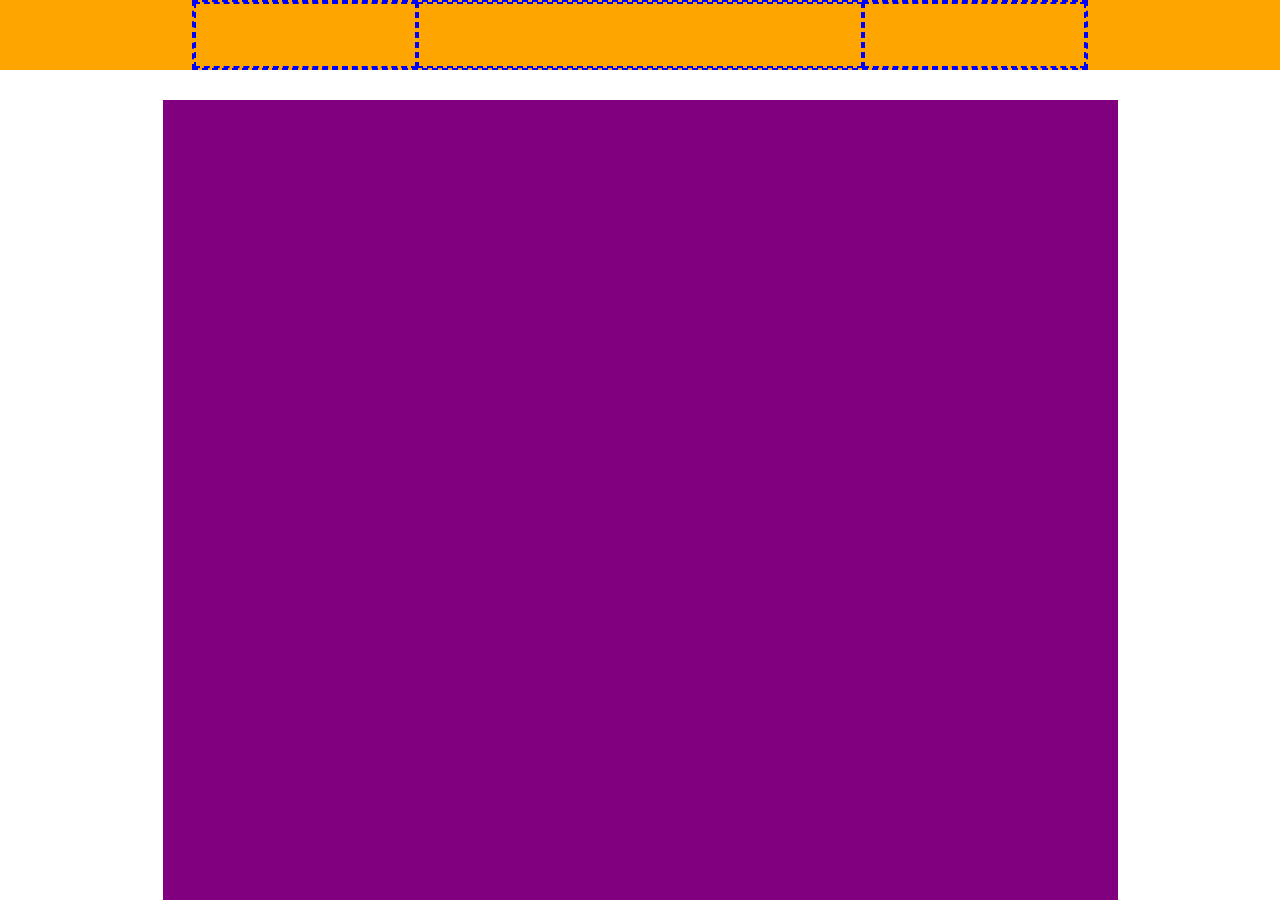
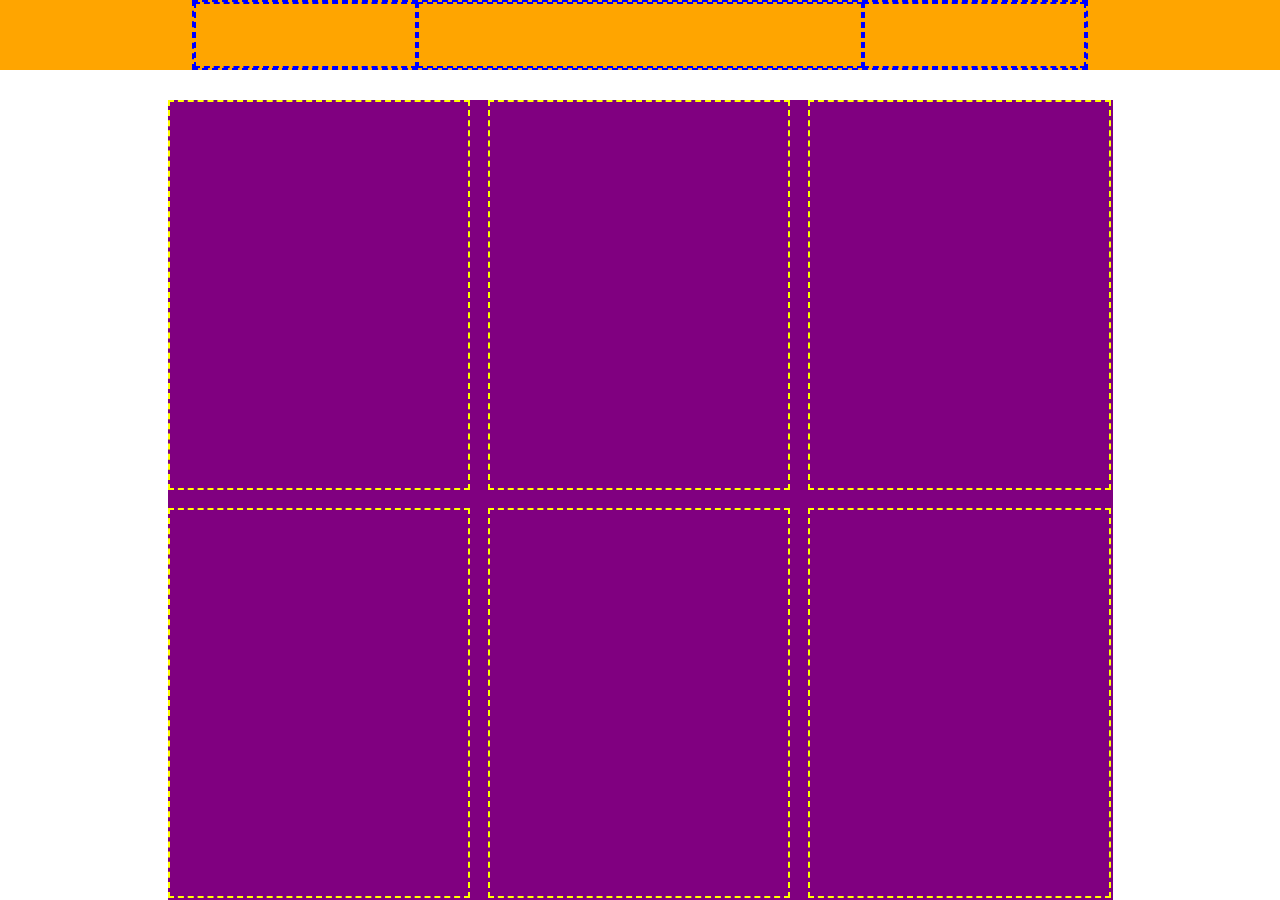
Before and after one commit to DanieleErcoli243/html-css-boolando, a plain HTML site: page index.html in a window 1280 px wide. Drawn offline with Linux system fonts and the light colour scheme.

Commit message:
put card into the container

```diff
--- a/css/style.css
+++ b/css/style.css
@@ -14,11 +14,21 @@ header {
 }
 
 .container {
-    max-width: 955px;
+    max-width: 945px;
     margin: 0 auto;
-    min-height: 800px;
+    height: 800px;
     background-color: purple;
     margin-top: 30px;
+    display: flex;
+    flex-wrap: wrap;
+    gap: 18px;
+    align-content: flex-start;
+}
+
+.card {
+    height: 390px;
+    border: 2px dashed yellow;
+    width: 32%;
 }
 
 /* nav */
```
